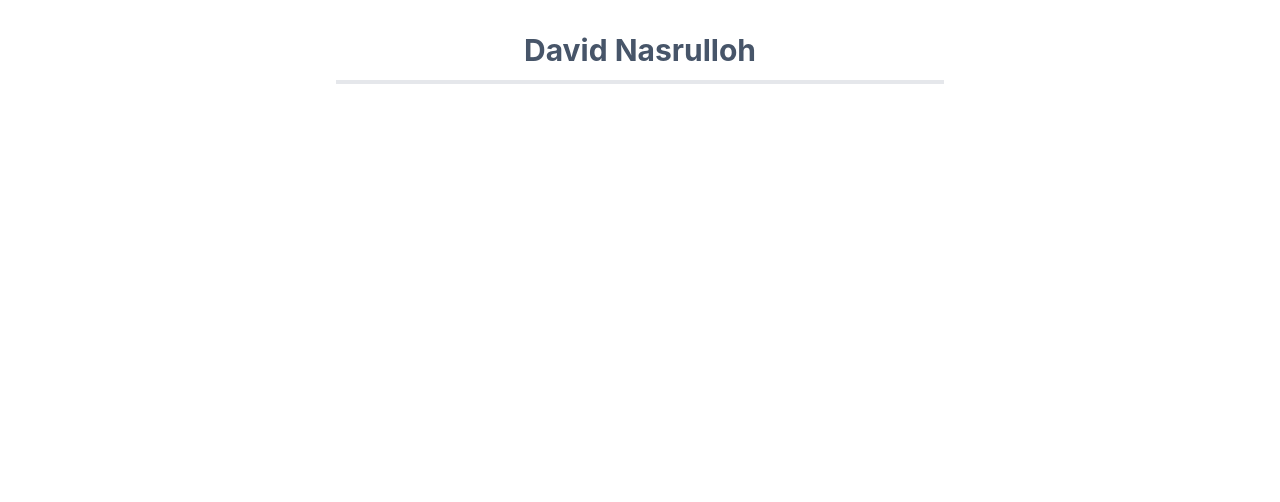
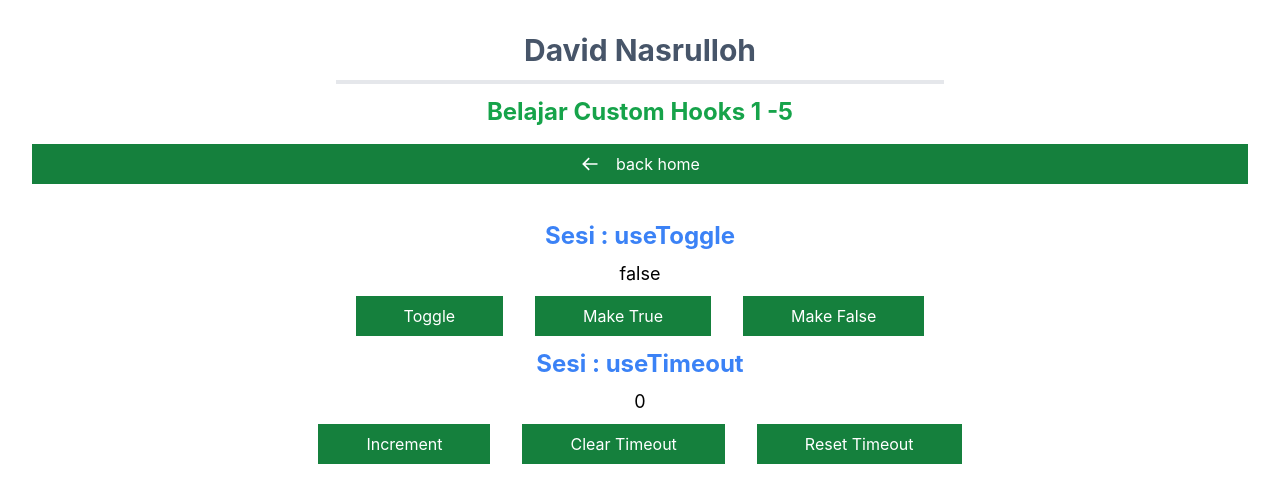
Before and after one commit to davidnasrulloh/learn-hooks-react, a React (Vite) app: page /use-custom1-5 in a window 1280 px wide. Before the commit this address had no page. Shown: the top 502 px of the page. Built offline with nearby package versions, Linux system fonts and the light colour scheme.

Commit message:
feat/david: learn custom hooks use toggle and use timeout

```diff
--- a/src/components/Navbar.jsx
+++ b/src/components/Navbar.jsx
@@ -40,8 +40,8 @@ const Navbar = () => {
                 <div className="font-medium text-start">
                     <div className="font-bold mb-4">Custom Hooks</div>
                     <div className="flex flex-col gap-2">
-                        <Link to="/use-HTCCustomHooks" className="hover:text-blue-400">How to Create Custom Hooks</Link>
-                        <Link >Custom Hooks #1-5 : -</Link>
+                        <Link to="/use-HTCCustomHooks" className="hover:text-blue-400 border-b-2 pb-3">How to Create Custom Hooks</Link>
+                        <Link to="/use-custom1-5" className="hover:text-blue-400 border-b-2 pb-3" >Custom Hooks #1-5 : <br /> useToggle, useTimeout, useDebounce, useUpdateEffect, useArray</Link>
                         <Link >Custom Hooks #6-10 : -</Link>
                         <Link >Custom Hooks #11-15 : -</Link>
                         <Link >Custom Hooks #16-20 : -</Link>
--- /dev/null
+++ b/src/components/Tittle.jsx
@@ -0,0 +1,11 @@
+import React from "react";
+
+const Title = ({ title }) => {
+    return (
+        <div className="mt-3 mb-1 text-blue-500">
+            <div className="font-bold text-2xl"> Sesi : {title}</div>
+        </div>
+    )
+}
+
+export default Title;
--- /dev/null
+++ b/src/pages/hooksdasar/CustomHooks/hooks1-5/1-useToggle/ToggleComponent.jsx
@@ -0,0 +1,14 @@
+import React from "react";
+import useToggle from "./useToggle";
+
+export default function ToggleComponent() {
+    const [value, toggleValue] = useToggle(false)
+    return (
+        <div>
+            <div className="my-2 text-lg">{value.toString()}</div>
+            <button onClick={toggleValue} className="py-2 px-12 bg-green-700 mx-4 text-white hover:bg-green-600 transition">Toggle</button>
+            <button onClick={() => toggleValue(true)} className="py-2 px-12 bg-green-700 mx-4 text-white hover:bg-green-600 transition">Make True</button>
+            <button onClick={() => toggleValue(false)} className="py-2 px-12 bg-green-700 mx-4 text-white hover:bg-green-600 transition" >Make False</button>
+        </div>
+    )
+}
--- /dev/null
+++ b/src/pages/hooksdasar/CustomHooks/hooks1-5/1-useToggle/useToggle.jsx
@@ -0,0 +1,16 @@
+import { useState } from "react"
+
+
+const useToggle = (defaultValue) => {
+    const [value, setValue] = useState(defaultValue)
+
+    function toggleValue(value) {
+        setValue(currentValue =>
+            typeof value === "boolean" ? value : !currentValue
+        )
+    }
+
+    return [value, toggleValue]
+}
+
+export default useToggle;
--- /dev/null
+++ b/src/pages/hooksdasar/CustomHooks/hooks1-5/2-useTimeout/TimeoutComponent.jsx
@@ -0,0 +1,18 @@
+import React, { useState } from "react";
+import useTimeout from "./useTimeout";
+
+const TimeoutComponent = () => {
+    const [count, setCount] = useState(10)
+    const { clear, reset } = useTimeout(() => setCount(0), 1000)
+
+    return (
+        <div>
+            <div className="my-2 text-lg">{count}</div>
+            <button onClick={() => setCount(c => c + 1)} className="py-2 px-12 bg-green-700 mx-4 text-white hover:bg-green-600 transition">Increment</button>
+            <button onClick={clear} className="py-2 px-12 bg-green-700 mx-4 text-white hover:bg-green-600 transition">Clear Timeout</button>
+            <button onClick={reset} className="py-2 px-12 bg-green-700 mx-4 text-white hover:bg-green-600 transition" >Reset Timeout</button>
+        </div>
+    )
+}
+
+export default TimeoutComponent;
--- /dev/null
+++ b/src/pages/hooksdasar/CustomHooks/hooks1-5/2-useTimeout/useTimeout.jsx
@@ -0,0 +1,32 @@
+import { useCallback, useEffect, useRef } from "react"
+
+const useTimeout = (callback, delay) => {
+    const callbackRef = useRef(callback)
+    const timeoutRef = useRef()
+
+    useEffect(() => {
+        callbackRef.current = callback
+    }, [callback])
+
+    const set = useCallback(() => {
+        timeoutRef.current = setTimeout(() => callbackRef.current(), delay)
+    }, [delay])
+
+    const clear = useCallback(() => {
+        timeoutRef.current && clearTimeout(timeoutRef.current)
+    }, [])
+
+    useEffect(() => {
+        set()
+        return clear
+    }, [delay, set, clear])
+
+    const reset = useCallback(() => {
+        clear()
+        set()
+    }, [clear, set])
+
+    return { reset, clear }
+}
+
+export default useTimeout
--- /dev/null
+++ b/src/pages/hooksdasar/CustomHooks/hooks1-5/index.jsx
@@ -0,0 +1,24 @@
+import React from "react";
+import Header from '../../../../components/Header';
+import Title from "../../../../components/Tittle";
+import ToggleComponent from "./1-useToggle/ToggleComponent";
+import TimeoutComponent from "./2-useTimeout/TimeoutComponent";
+
+
+const Hooks1_5 = () => {
+    return (
+        <>
+            <Header title={"Belajar Custom Hooks 1 -5"} />
+            <div>
+                <Title title={"useToggle"} />
+                <ToggleComponent />
+            </div>
+            <div>
+                <Title title={"useTimeout"} />
+                <TimeoutComponent />
+            </div>
+        </>
+    )
+}
+
+export default Hooks1_5;
--- a/src/routers/index.jsx
+++ b/src/routers/index.jsx
@@ -17,6 +17,7 @@ import UseDebugValue from "../pages/hooksdasar/OptionalHooks/usedebugvalue/UseDe
 import UseImperativeHandle from "../pages/hooksdasar/OptionalHooks/useimperativehandle/UseImperativeHandle";
 import UseId from "../pages/hooksdasar/OptionalHooks/UseId";
 import HTCCustomHooks from "../pages/hooksdasar/CustomHooks/HTCCustomHooks";
+import Hooks1_5 from "../pages/hooksdasar/CustomHooks/hooks1-5";
 
 
 
@@ -43,6 +44,7 @@ const SetupRouters = () => {
             <Route path="/use-id" element={<UseId />} />
 
             <Route path="/use-HTCCustomHooks" element={<HTCCustomHooks />} />
+            <Route path="/use-custom1-5" element={<Hooks1_5 />} />
         </Routes>
     );
 }
```
